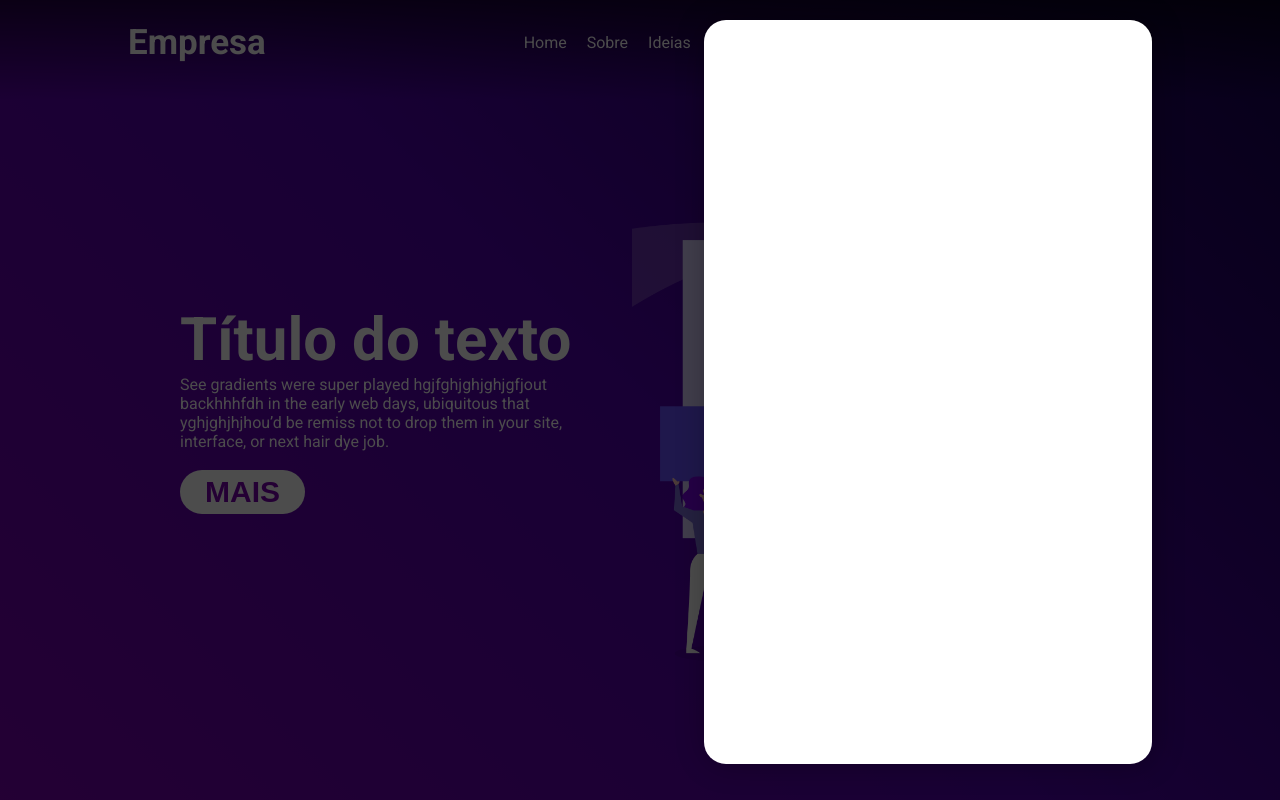
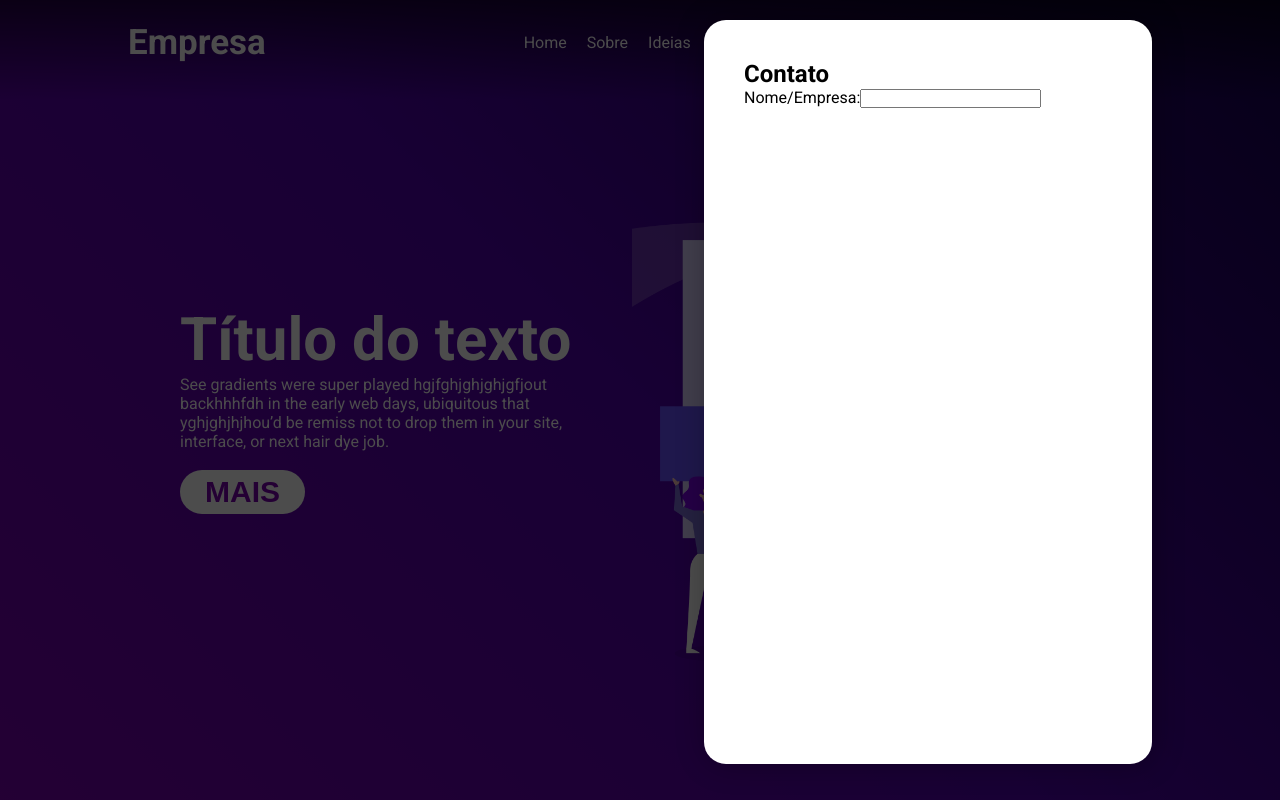
Before and after one commit to clesiorodrigues/my-website, a React (Create React App) app: page / in a window 1280 px wide. Both pictures are taken after a click on the button "Contato". Built offline with nearby package versions, Linux system fonts and the light colour scheme.

Commit message:
Iniciação do formulario de contato

```diff
--- a/src/App.css
+++ b/src/App.css
@@ -21,7 +21,7 @@ div#t_contato {
     background-color: rgba(0,0,0,.7);
 }
 
-form#f_contato {
+/* form#f_contato {
     height: 0px;
     width: 170px;
     border-radius: 22px;
@@ -34,4 +34,4 @@ form#f_contato {
     background-color: rgb(255,255,255);
 
     transition: .2s all;
-}
+} */
--- a/src/App.js
+++ b/src/App.js
@@ -6,6 +6,7 @@ import Footer from './components/Footer';
 import Repos from './components/Repos';
 import Portfolio from './components/Portfolio';
 import Ideia from './components/Ideia';
+import Form from './components/Form';
 
 function App() {
   return (
@@ -17,6 +18,7 @@ function App() {
       <Portfolio/>
       <Repos/>
       <Footer/>
+      <Form/>
     </div>
   );
 }
--- /dev/null
+++ b/src/components/Form/index.js
@@ -0,0 +1,16 @@
+import React from 'react';
+import { FormCont } from './style';
+
+const Form = () => {
+    return(
+        <FormCont>
+            <h2>Contato</h2>
+            <label>
+                Nome/Empresa:
+                <input/>
+            </label>
+        </FormCont>
+    );
+}
+
+export default Form;
--- /dev/null
+++ b/src/components/Form/style.js
@@ -0,0 +1,16 @@
+import styled from 'styled-components';
+
+export const FormCont = styled.form`
+    position: fixed;
+    top: 20px;
+    right: 10vw;
+
+    width: 35vw;
+    height: 93vh;
+    padding: 40px;
+
+    /* background-color: rgba(255,0,0,.2); */
+    transition: .9s all;
+
+    display: none;
+`;
--- a/src/components/Ideia/index.js
+++ b/src/components/Ideia/index.js
@@ -1,12 +1,11 @@
 import React from 'react';
-import TopBar from '../TopBar';
-import { TesteSection } from './style';
+import { CenterSection } from '../../styles';
+// import { TesteSection } from './style';
 
 const Ideia = () => {
     return(
-        <TesteSection>
-            <TopBar/>
-        </TesteSection>
+        <CenterSection>
+        </CenterSection>
     );
 }
 
--- a/src/components/TopBar/function.js
+++ b/src/components/TopBar/function.js
@@ -1,16 +1,21 @@
 export const telaContato = () => {
     var branco = document.querySelector('div#t_contato');
-    var form = document.querySelector('form#f_contato');
+    var divForm = document.querySelector('div#f_contato');
+    var form = document.querySelector('form');
 
-    if(form.style.height !== '93vh') {
+    if(divForm.style.height !== '93vh') {
         branco.style.marginTop = '-20px';
-        form.style.height = '93vh';
-        form.style.opacity = '1';
-        form.style.width = '35vw';
+        divForm.style.height = '93vh';
+        divForm.style.opacity = '1';
+        divForm.style.width = '35vw';
+        form.style.display = 'unset';
+        setTimeout(()=>{ form.style.opacity = '1' }, 100);
     } else {
         branco.style.marginTop = '-150vh';
-        form.style.height = '0';
-        form.style.width = '170px';
+        divForm.style.height = '0';
+        divForm.style.width = '170px';
+        divForm.style.opacity = '0';
+        form.style.display = 'none';
         form.style.opacity = '0';
     }
 };
--- a/src/components/TopBar/index.js
+++ b/src/components/TopBar/index.js
@@ -1,14 +1,14 @@
 import React from 'react';
 import { Button, Li } from '../../styles';
 import { telaContato } from './function';
-import { Header} from './style';
+import { ExpBotao, Header} from './style';
 
 const TopBar = () => {
     return(
         <Header>
             <nav>
                 <div id="t_contato" onClick={()=>{telaContato()}}></div>
-                <form id="f_contato"></form>
+                <ExpBotao id="f_contato"></ExpBotao>
 
                 <h1>Empresa</h1>
                 <ul>
@@ -29,53 +29,27 @@ const TopBar = () => {
 function mudarCor(id) {
     switch(id) {
         case 'Home':
-            if(document.querySelector('body').style.marginLeft !== '0vw') {
-                document.querySelector('body').style.marginLeft = '0vw';
-                setTimeout(()=>{document.querySelector('body').style.marginTop = '0vh'}, 300);
-            } else {
-                document.querySelector('body').style.marginTop = '0vh';
-            }
+            document.querySelector('body').style.marginTop = '0vh';
             break;
 
         case 'Sobre':
-            if(document.querySelector('body').style.marginLeft !== '0vw') {
-                document.querySelector('body').style.marginLeft = '0vw';
-                setTimeout(()=>{document.querySelector('body').style.marginTop = '-100vh'}, 300);
-            } else {
-                document.querySelector('body').style.marginTop = '-100vh';
-            }
+            document.querySelector('body').style.marginTop = '-100vh';
             break;
 
         case 'Ideia':
-            document.querySelector('body').style.marginTop = '-100vh';
-            setTimeout(()=>{document.querySelector('body').style.marginLeft = '-100vw'}, 300);
+            document.querySelector('body').style.marginTop = '-200vh';
             break;
 
         case 'Port':
-            if(document.querySelector('body').style.marginLeft !== '0vw') {
-                document.querySelector('body').style.marginLeft = '0vw';
-                setTimeout(()=>{document.querySelector('body').style.marginTop = '-200vh'}, 300);
-            } else {
-                document.querySelector('body').style.marginTop = '-200vh';
-            }
+            document.querySelector('body').style.marginTop = '-300vh';
             break;
 
         case 'Repos':
-            if(document.querySelector('body').style.marginLeft !== '0vw') {
-                document.querySelector('body').style.marginLeft = '0vw';
-                setTimeout(()=>{document.querySelector('body').style.marginTop = '-300vh'}, 300);
-            } else {
-                document.querySelector('body').style.marginTop = '-300vh';
-            }
+            document.querySelector('body').style.marginTop = '-400vh';
             break;
 
         case 'Links':
-            if(document.querySelector('body').style.marginLeft !== '0vw') {
-                document.querySelector('body').style.marginLeft = '0vw';
-                setTimeout(()=>{document.querySelector('body').style.marginTop = '-400vh'}, 300);
-            } else {
-                document.querySelector('body').style.marginTop = '-400vh';
-            }
+            document.querySelector('body').style.marginTop = '-500vh';
             break;
 
         default:
--- a/src/components/TopBar/style.js
+++ b/src/components/TopBar/style.js
@@ -63,3 +63,18 @@ export const TelaBranca = styled.div`
     background-color: rgba(255,255,255,.3);
 
 `;
+
+export const ExpBotao = styled.div`
+    height: 0px;
+    width: 170px;
+    border-radius: 22px;
+
+    position: fixed;
+    right: 10vw;
+    margin-top: 0px;
+
+    box-shadow: 2px 0px 30px rgba(0,0,0,.3);
+    background-color: rgb(255,255,255);
+
+    transition: .2s all;
+`;
```
Also changed, not shown: 1 other file (tests, documents, lock files or other folders).
